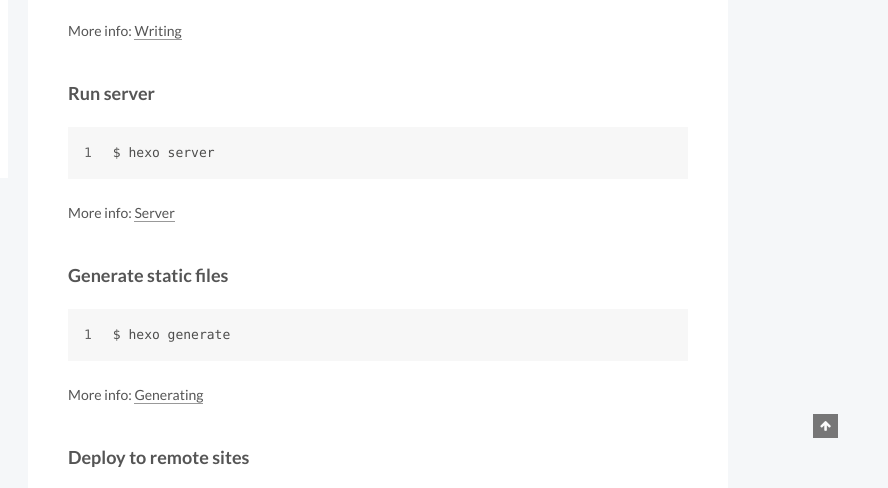
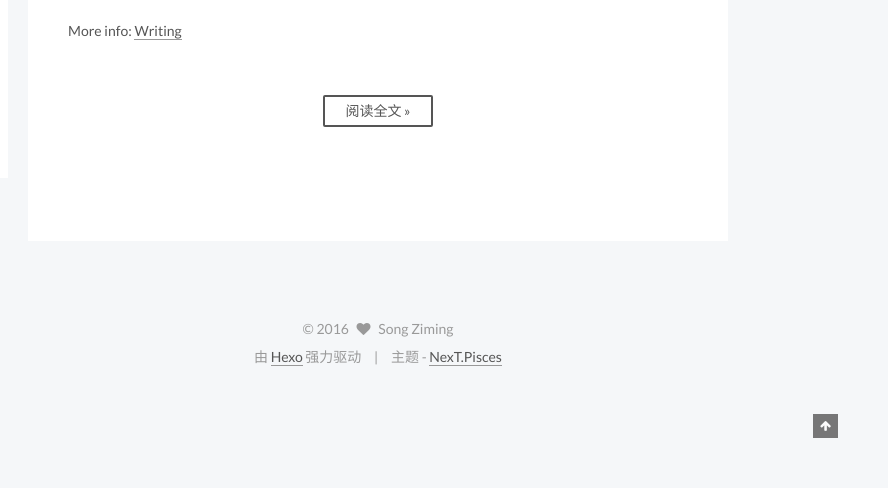
Before and after one commit to szm1002/szm1002.github.io, a plain HTML site: page index.html in a window 1280 px wide. Shown: the part 462-950 px from the top of the page, 392-1280 px from the left. After the commit the page ends 853 px from the top, so only its background shows below. Drawn offline with Linux system fonts and the light colour scheme; a script that the page names is missing.

Commit message:
Site updated: 2016-10-02 13:53:15

```diff
--- a/css/main.css
+++ b/css/main.css
@@ -1664,7 +1664,7 @@
   width: 4px;
   height: 4px;
   border-radius: 50%;
-  background: #839fff;
+  background: #cd73ff;
 }
 .links-of-blogroll {
   font-size: 13px;
--- a/index.html
+++ b/index.html
@@ -311,18 +311,14 @@
 
 
 
-
-            <p>Welcome to <a href="https://hexo.io/" target="_blank" rel="external">Hexo</a>! This is your very first post. Check <a href="https://hexo.io/docs/" target="_blank" rel="external">documentation</a> for more info. If you get any problems when using Hexo, you can find the answer in <a href="https://hexo.io/docs/troubleshooting.html" target="_blank" rel="external">troubleshooting</a> or you can ask me on <a href="https://github.com/hexojs/hexo/issues" target="_blank" rel="external">GitHub</a>.</p>
+          <p>Welcome to <a href="https://hexo.io/">Hexo</a>! This is your very first post. Check <a href="https://hexo.io/docs/">documentation</a> for more info. If you get any problems when using Hexo, you can find the answer in <a href="https://hexo.io/docs/troubleshooting.html">troubleshooting</a> or you can ask me on <a href="https://github.com/hexojs/hexo/issues">GitHub</a>.</p>
 <h2 id="Quick-Start"><a href="#Quick-Start" class="headerlink" title="Quick Start"></a>Quick Start</h2><h3 id="Create-a-new-post"><a href="#Create-a-new-post" class="headerlink" title="Create a new post"></a>Create a new post</h3><figure class="highlight bash"><table><tr><td class="gutter"><pre><div class="line">1</div></pre></td><td class="code"><pre><div class="line">$ hexo new <span class="string">"My New Post"</span></div></pre></td></tr></table></figure>
-<p>More info: <a href="https://hexo.io/docs/writing.html" target="_blank" rel="external">Writing</a></p>
-<h3 id="Run-server"><a href="#Run-server" class="headerlink" title="Run server"></a>Run server</h3><figure class="highlight bash"><table><tr><td class="gutter"><pre><div class="line">1</div></pre></td><td class="code"><pre><div class="line">$ hexo server</div></pre></td></tr></table></figure>
-<p>More info: <a href="https://hexo.io/docs/server.html" target="_blank" rel="external">Server</a></p>
-<h3 id="Generate-static-files"><a href="#Generate-static-files" class="headerlink" title="Generate static files"></a>Generate static files</h3><figure class="highlight bash"><table><tr><td class="gutter"><pre><div class="line">1</div></pre></td><td class="code"><pre><div class="line">$ hexo generate</div></pre></td></tr></table></figure>
-<p>More info: <a href="https://hexo.io/docs/generating.html" target="_blank" rel="external">Generating</a></p>
-<h3 id="Deploy-to-remote-sites"><a href="#Deploy-to-remote-sites" class="headerlink" title="Deploy to remote sites"></a>Deploy to remote sites</h3><figure class="highlight bash"><table><tr><td class="gutter"><pre><div class="line">1</div></pre></td><td class="code"><pre><div class="line">$ hexo deploy</div></pre></td></tr></table></figure>
-<p>More info: <a href="https://hexo.io/docs/deployment.html" target="_blank" rel="external">Deployment</a></p>
-
-
+<p>More info: <a href="https://hexo.io/docs/writing.html">Writing</a></p>
+          <div class="post-more-link text-center">
+            <a class="btn" href="/2016/10/01/hello-world/#more" rel="contents">
+              阅读全文 &raquo;
+            </a>
+          </div>
 
 
     </div>
```
Also changed, not shown: 2016/10/01/hello-world/index.html (+2 -1 lines), search.html (+1 -0 lines).
